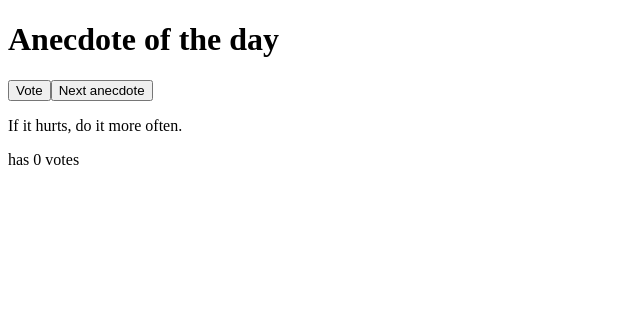
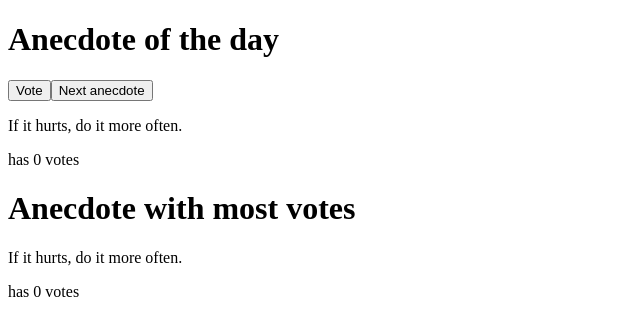
Before and after one commit to ravirajput99/Helsiki, a React (Vite) app in the folder part1/courseInfo/exercises/: page / in a window 1280 px wide. Shown: the top 336 px of the page, without its empty margins (0-640 px from the left). Built offline with nearby package versions, Linux system fonts and the light colour scheme.

Commit message:
1.14*: anecdotes step 3

```diff
--- a/part1/courseInfo/exercises/src/App.jsx
+++ b/part1/courseInfo/exercises/src/App.jsx
@@ -32,6 +32,13 @@ const App = () => {
         {anecdotes[selected]}
       </p>
       <p>has {votes[selected]} votes</p>
+      <div>
+        <h1>Anecdote with most votes</h1>
+        <p>
+          {anecdotes[votes.indexOf(Math.max(...votes))]}
+        </p>
+        <p>has {Math.max(...votes)} votes</p>
+      </div>
     </div>
   )
 }
```
